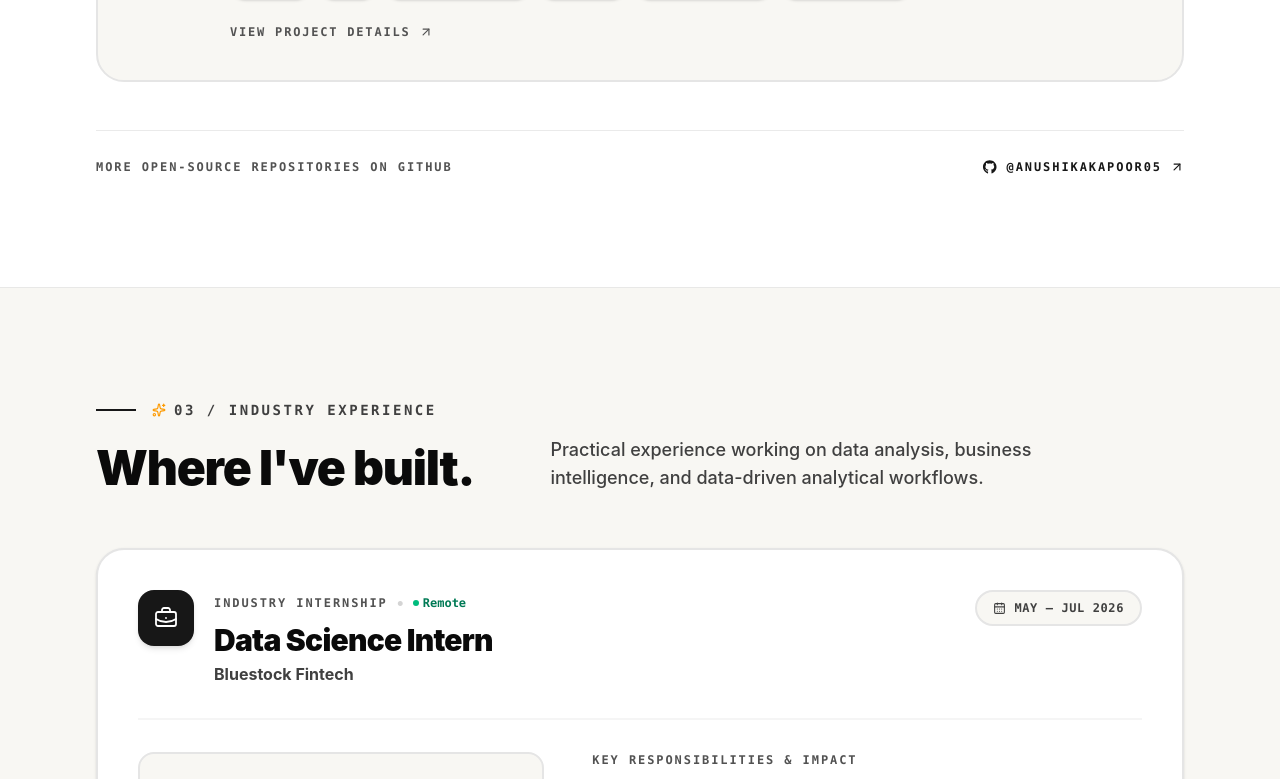
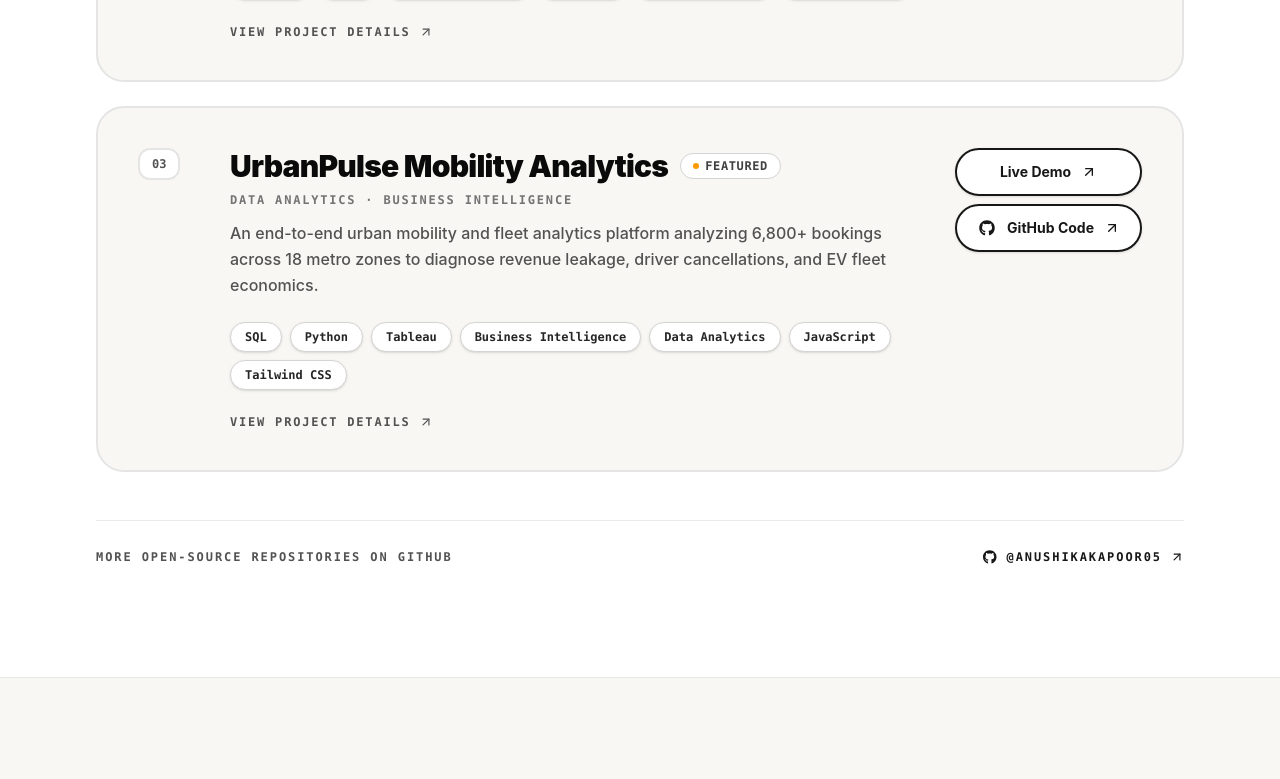
Before and after one commit to AnushikaKapoor05/portfolio, a React (Vite) app: page / in a window 1280 px wide. Shown: the part 3134-3913 px from the top of the page. Built offline with nearby package versions, Linux system fonts and the light colour scheme.

Commit message:
Updated details

```diff
--- a/src/components/Skills.tsx
+++ b/src/components/Skills.tsx
@@ -49,6 +49,7 @@ const skillGroups = [
       "Firestore",
       "Pandas",
       "NumPy",
+      "Tableau",
       "Plotly",
       "Streamlit",
     ],
--- a/src/data/projects.ts
+++ b/src/data/projects.ts
@@ -98,4 +98,48 @@ export const projects: Project[] = [
 
     featured: true,
   },
+
+  {
+    id: "urbanpulse-mobility",
+    number: "03",
+    title: "UrbanPulse Mobility Analytics",
+    category: "Data Analytics · Business Intelligence",
+
+    description:
+      "An end-to-end urban mobility and fleet analytics platform analyzing 6,800+ bookings across 18 metro zones to diagnose revenue leakage, driver cancellations, and EV fleet economics.",
+
+    problem:
+      "Urban mobility platforms face significant revenue loss during peak hours due to driver cancellations, dynamic surge pricing friction, and unoptimized ICE vs. EV fleet unit economics.",
+
+    solution:
+      "Engineered production SQL analytical models (CTEs, window functions), automated Python data auditing & MIS pipelines, an interactive web dashboard, and executive Tableau visualizations.",
+
+    highlights: [
+      "Deployed interactive analytics dashboard on Render with real-time KPI filters",
+      "Evaluated 6,800 bookings across Delhi-NCR, Bengaluru, and Mumbai",
+      "Diagnosed ₹9.56 Lakh in lost Gross Booking Value & 52% driver cancellations",
+      "7 production SQL modules with CTEs, DENSE_RANK(), and LAG() window functions",
+      "Surge pricing elasticity modeling across 1.1x–1.8x+ multiplier tiers",
+      "Quantified EV economics: ₹1.20/km vs ₹4.80/km petrol (75% savings & 5.82t CO₂ avoided)",
+      "Automated Python data quality auditor and daily operations MIS compiler",
+    ],
+
+    technologies: [
+      "SQL",
+      "Python",
+      "Tableau",
+      "Business Intelligence",
+      "Data Analytics",
+      "JavaScript",
+      "Tailwind CSS",
+    ],
+
+    github:
+      "https://github.com/AnushikaKapoor05/urbanpulse-mobility-analytics",
+
+    liveDemo:
+      "https://urbanpulse-mobility-analytics.onrender.com/",
+
+    featured: true,
+  },
 ];
```
